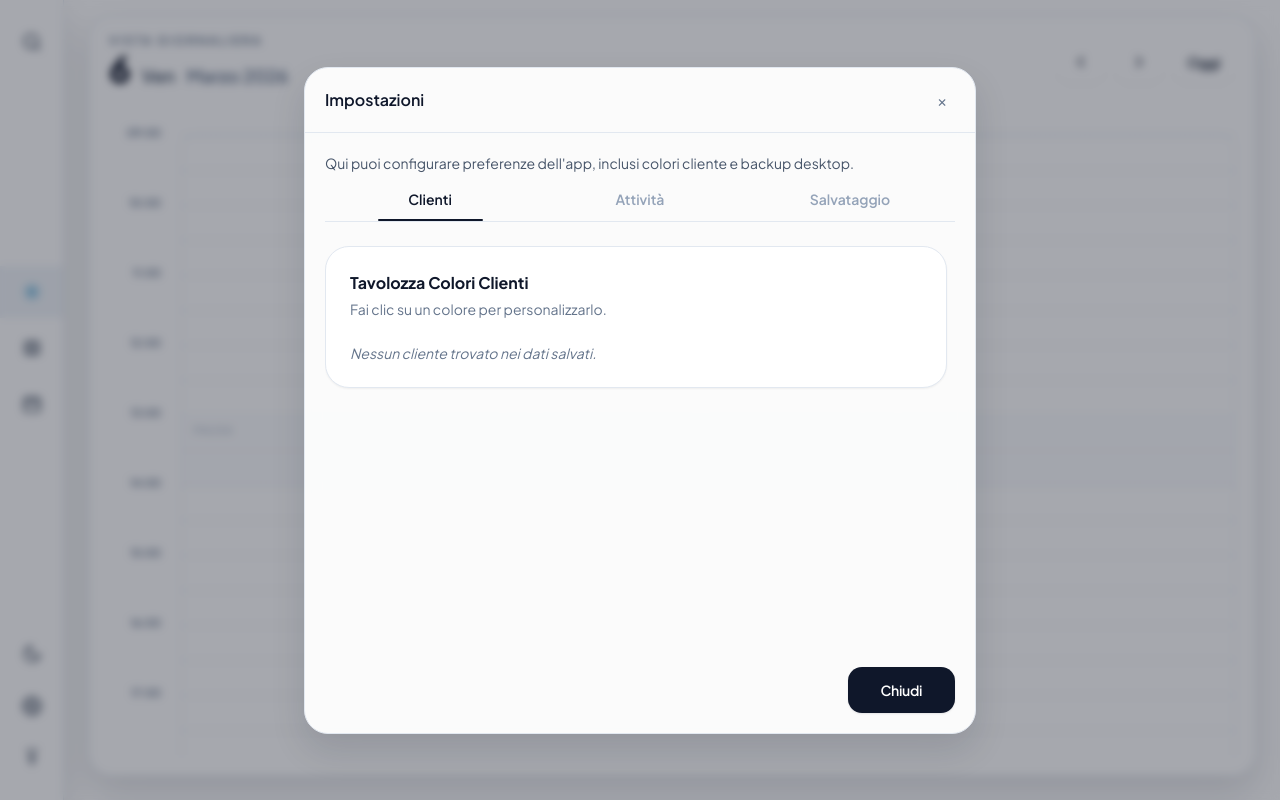
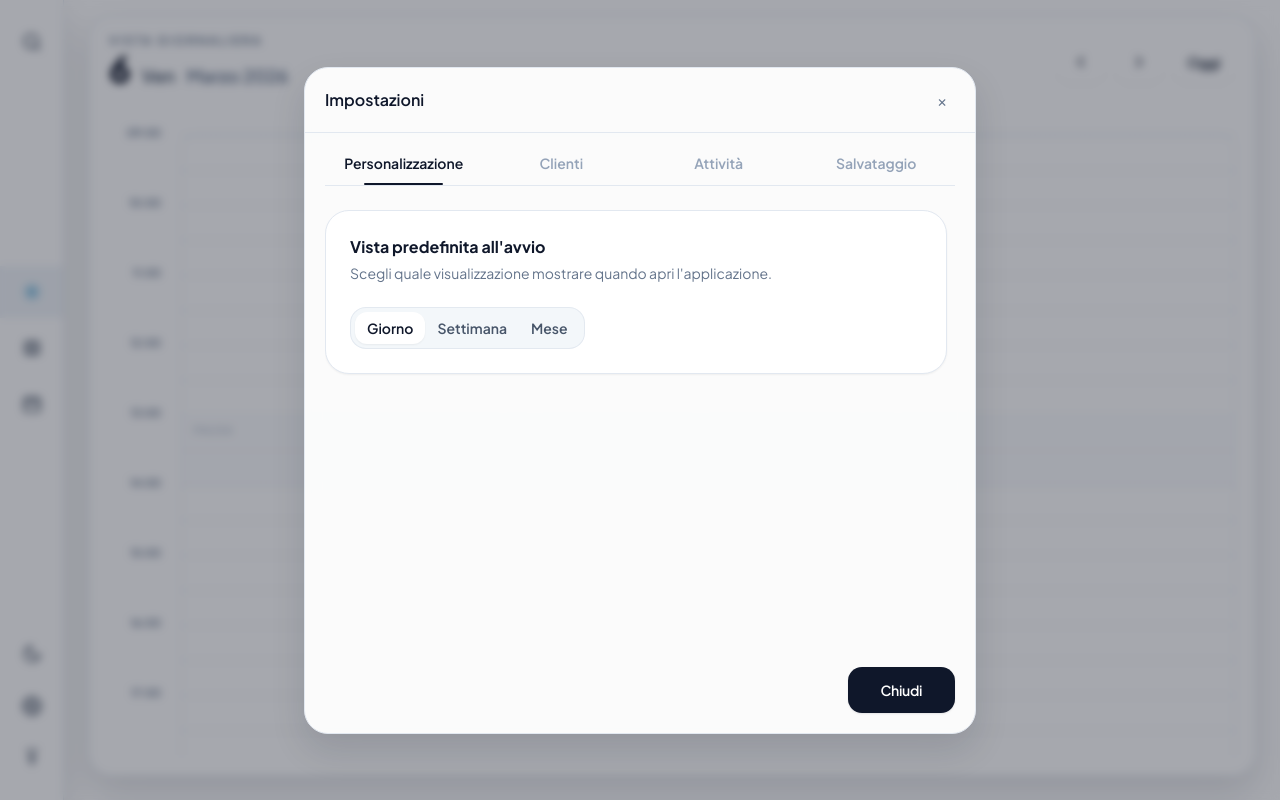
Before and after one commit to carloveronesi/DailyLog, a React (Vite) app: page / in a window 1280 px wide. Both pictures are taken after a click on the button "IMPOSTAZIONI". Built offline with nearby package versions, Linux system fonts and the light colour scheme.

Commit message:
Feat: default view personalization in settings

```diff
--- a/src/renderer/App.jsx
+++ b/src/renderer/App.jsx
@@ -81,6 +81,15 @@ export default function App() {
   const [viewMode, setViewMode] = useState("day");
   const [activeDate, setActiveDate] = useState(today);
   const [showBackupConfirm, setShowBackupConfirm] = useState(false);
+  const [hasInitializedView, setHasInitializedView] = useState(false);
+
+  // Initialize view mode from settings once
+  useEffect(() => {
+    if (!hasInitializedView && settings?.defaultView) {
+      setViewMode(settings.defaultView);
+      setHasInitializedView(true);
+    }
+  }, [settings?.defaultView, hasInitializedView]);
 
 
   useEffect(() => {
--- a/src/renderer/components/SettingsModal.jsx
+++ b/src/renderer/components/SettingsModal.jsx
@@ -1,6 +1,6 @@
 import { useRef, useState } from "react";
 import { importAll } from "../services/storage";
-import { Button, Icon, Modal } from "./ui";
+import { Button, Icon, Modal, Segmented } from "./ui";
 import { getClientColor, normalizeClientKey, normalizeHexColor, TASK_TYPES } from "../domain/tasks";
 
 export function SettingsModal({
@@ -18,7 +18,7 @@ export function SettingsModal({
   onImportSuccess,
 }) {
   const fileInputRef = useRef(null);
-  const [activeTab, setActiveTab] = useState("clienti");
+  const [activeTab, setActiveTab] = useState("personalizzazione");
 
   async function handleImport(e) {
     const f = e.target.files?.[0];
@@ -100,19 +100,27 @@ export function SettingsModal({
   return (
     <Modal open={open} title="Impostazioni" onClose={onClose}>
       <div className="flex flex-col h-[600px] max-h-[70vh]">
-        <div className="text-sm text-slate-600 dark:text-slate-400 mb-4 shrink-0">
-          Qui puoi configurare preferenze dell&apos;app, inclusi colori cliente e backup desktop.
-        </div>
-
         <div className="flex items-center justify-around border-b border-slate-200 dark:border-slate-700/50 mb-6 shrink-0">
           <button
             type="button"
-            onClick={() => setActiveTab("clienti")}
-            className={`flex-1 pb-3 text-sm font-semibold transition-all relative ${
-              activeTab === "clienti"
+            onClick={() => setActiveTab("personalizzazione")}
+            className={`flex-1 pb-3 text-sm font-semibold transition-all relative ${activeTab === "personalizzazione"
                 ? "text-slate-900 dark:text-white"
                 : "text-slate-400 hover:text-slate-600 dark:text-slate-500 dark:hover:text-slate-300"
-            }`}
+              }`}
+          >
+            Personalizzazione
+            {activeTab === "personalizzazione" && (
+              <div className="absolute bottom-0 left-0 right-0 h-0.5 bg-slate-900 dark:bg-white rounded-full mx-auto w-1/2" />
+            )}
+          </button>
+          <button
+            type="button"
+            onClick={() => setActiveTab("clienti")}
+            className={`flex-1 pb-3 text-sm font-semibold transition-all relative ${activeTab === "clienti"
+                ? "text-slate-900 dark:text-white"
+                : "text-slate-400 hover:text-slate-600 dark:text-slate-500 dark:hover:text-slate-300"
+              }`}
           >
             Clienti
             {activeTab === "clienti" && (
@@ -122,11 +130,10 @@ export function SettingsModal({
           <button
             type="button"
             onClick={() => setActiveTab("task")}
-            className={`flex-1 pb-3 text-sm font-semibold transition-all relative ${
-              activeTab === "task"
+            className={`flex-1 pb-3 text-sm font-semibold transition-all relative ${activeTab === "task"
                 ? "text-slate-900 dark:text-white"
                 : "text-slate-400 hover:text-slate-600 dark:text-slate-500 dark:hover:text-slate-300"
-            }`}
+              }`}
           >
             Attività
             {activeTab === "task" && (
@@ -136,17 +143,17 @@ export function SettingsModal({
           <button
             type="button"
             onClick={() => setActiveTab("salvataggio")}
-            className={`flex-1 pb-3 text-sm font-semibold transition-all relative ${
-              activeTab === "salvataggio"
+            className={`flex-1 pb-3 text-sm font-semibold transition-all relative ${activeTab === "salvataggio"
                 ? "text-slate-900 dark:text-white"
                 : "text-slate-400 hover:text-slate-600 dark:text-slate-500 dark:hover:text-slate-300"
-            }`}
+              }`}
           >
             Salvataggio
             {activeTab === "salvataggio" && (
               <div className="absolute bottom-0 left-0 right-0 h-0.5 bg-slate-900 dark:bg-white rounded-full mx-auto w-1/2" />
             )}
           </button>
+
         </div>
 
         <div className="flex-1 overflow-y-auto pr-2 space-y-4">
@@ -214,6 +221,28 @@ export function SettingsModal({
                   })}
                 </div>
               )}
+            </div>
+          )}
+
+          {activeTab === "personalizzazione" && (
+            <div className="space-y-4">
+              <div className="rounded-[24px] border border-slate-200 bg-white p-6 space-y-4 dark:border-slate-700 dark:bg-slate-800/50 shadow-sm transition-all animate-in fade-in slide-in-from-bottom-2">
+                <div className="space-y-1">
+                  <div className="text-base font-bold text-slate-900 dark:text-white">Vista predefinita all&apos;avvio</div>
+                  <div className="text-sm text-slate-500 dark:text-slate-400">Scegli quale visualizzazione mostrare quando apri l&apos;applicazione.</div>
+                </div>
+                <div className="pt-2">
+                  <Segmented
+                    value={settings.defaultView || "day"}
+                    onChange={(val) => setSettings(prev => ({ ...prev, defaultView: val }))}
+                    options={[
+                      { label: "Giorno", value: "day" },
+                      { label: "Settimana", value: "week" },
+                      { label: "Mese", value: "month" }
+                    ]}
+                  />
+                </div>
+              </div>
             </div>
           )}
 
--- a/src/renderer/services/storage.js
+++ b/src/renderer/services/storage.js
@@ -7,6 +7,8 @@ export const DEFAULT_SETTINGS = {
   minimizeToTrayOnMinimize: false,
   clientColors: {},
   theme: "light",
+  defaultView: "day",
+  taskSubtypes: {},
 };
 const BACKUP_DB_NAME = "dailylog-backup-v1";
 const BACKUP_STORE_NAME = "settings";
@@ -84,6 +86,8 @@ export function normalizeSettings(raw) {
     minimizeToTrayOnMinimize: Boolean(raw.minimizeToTrayOnMinimize),
     theme: typeof raw.theme === "string" ? raw.theme : "light",
     clientColors: normalizeClientColors(raw.clientColors),
+    defaultView: typeof raw.defaultView === "string" ? raw.defaultView : "day",
+    taskSubtypes: (raw.taskSubtypes && typeof raw.taskSubtypes === "object") ? raw.taskSubtypes : {},
   };
 }
 
```
Also changed, not shown: 1 other file (tests, documents, lock files or other folders).
